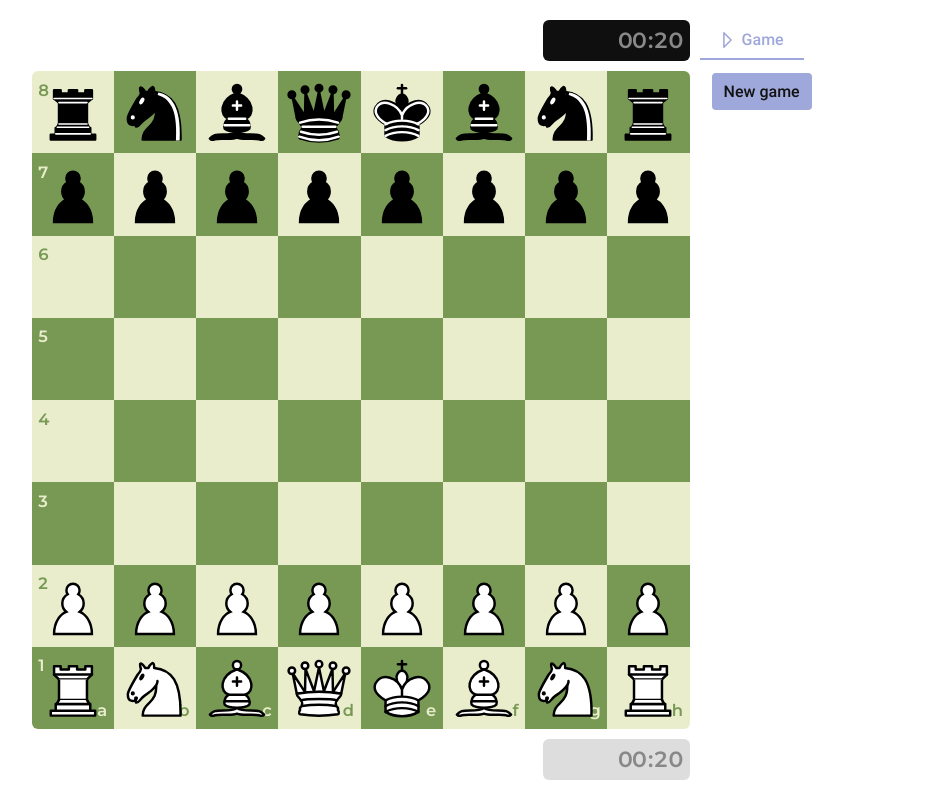
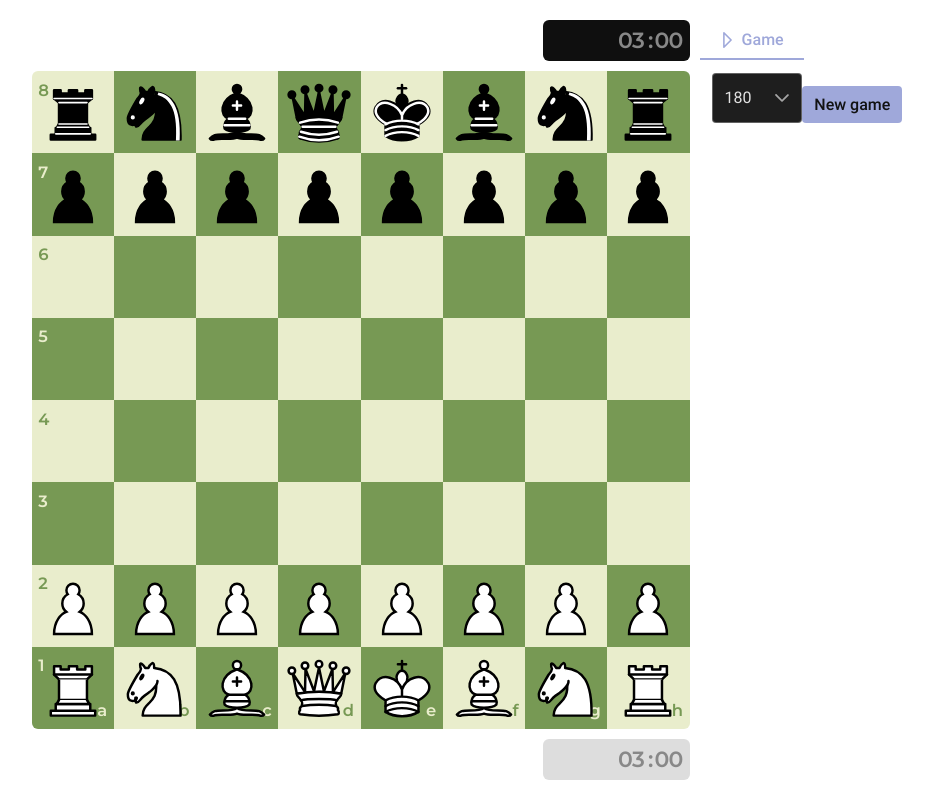
Before and after one commit to clxsewn/chess-app, a React (Vite) app: page / in a window 1280 px wide. Shown: the whole page, without its empty margins (106-1039 px from the left). Built offline with nearby package versions, Linux system fonts and the light colour scheme.

Commit message:
game time selection added

```diff
--- a/src/components/Aside/tabs/Game/index.tsx
+++ b/src/components/Aside/tabs/Game/index.tsx
@@ -2,16 +2,24 @@ import {
     discard,
     GameStatus,
     start,
+    timeMarks,
+    setTimeMark,
 } from '../../../../store/reducers/gameSlice.ts'
 import { Button } from 'primereact/button'
 import { useAppDispatch, useAppSelector } from '../../../../hooks.ts'
+import { Dropdown, DropdownChangeEvent } from 'primereact/dropdown'
 
 export default function GameTab() {
     const dispatch = useAppDispatch()
-    const gameStatus = useAppSelector((state) => state.game.gameStatus)
+    const [gameStatus, initialTime] = useAppSelector((state) => [
+        state.game.gameStatus,
+        state.game.initialTime,
+    ])
 
     const startButtonHandler = () => dispatch(start())
     const discardButtonHandler = () => dispatch(discard())
+    const selectTimeMarkHandler = (e: DropdownChangeEvent) =>
+        dispatch(setTimeMark(e.value))
 
     return (
         <>
@@ -22,7 +30,14 @@ export default function GameTab() {
                     onClick={discardButtonHandler}
                 ></Button>
             ) : (
-                <Button label="New game" onClick={startButtonHandler} />
+                <>
+                    <Dropdown
+                        options={timeMarks}
+                        value={initialTime}
+                        onChange={selectTimeMarkHandler}
+                    />
+                    <Button label="New game" onClick={startButtonHandler} />
+                </>
             )}
         </>
     )
--- a/src/components/Game/index.tsx
+++ b/src/components/Game/index.tsx
@@ -7,21 +7,24 @@ import { opposite } from '../../utils/helpers.ts'
 
 export default function Game() {
     const viewName = useAppSelector((state) => state.appearance.boardView.name)
-    const gameID = useAppSelector((state) => state.game.id)
+    const [gameID, initialTime] = useAppSelector((state) => [
+        state.game.id,
+        state.game.initialTime,
+    ])
     const bottomColor = viewName === 'Default' ? 'white' : 'black'
 
     return (
         <div className="game">
             <div className="board-wrapper">
                 <Timer
-                    duration={20}
-                    key={`${opposite(bottomColor)}${gameID}`}
+                    duration={initialTime}
+                    key={`${opposite(bottomColor)}${gameID}${initialTime}`}
                     forPlayer={opposite(bottomColor)}
                 />
                 <Board />
                 <Timer
-                    duration={20}
-                    key={`${bottomColor}${gameID}`}
+                    duration={initialTime}
+                    key={`${bottomColor}${gameID}${initialTime}`}
                     forPlayer={bottomColor}
                 />
             </div>
--- a/src/store/reducers/gameSlice.ts
+++ b/src/store/reducers/gameSlice.ts
@@ -11,6 +11,8 @@ import {
 import { enPassant, opposite } from '../../utils/helpers.ts'
 
 type TColorOrNull = TColor | null
+
+export const timeMarks = [60, 180, 300, 600, 1800]
 
 export enum GameResult {
     WhiteWon,
@@ -32,6 +34,7 @@ export enum GameStatus {
 interface Game {
     board: Board
     id: number
+    initialTime: number
     movesHistory: IMove[]
     selected: TileID | null
     possibleMoves: TileID[]
@@ -89,6 +92,7 @@ const initialState: Game = {
     gameStatus: GameStatus.Waiting,
     turn: null,
     gameResult: null,
+    initialTime: timeMarks[1],
 }
 
 export const gameSlice = createSlice({
@@ -225,9 +229,14 @@ export const gameSlice = createSlice({
             state.gameResult = result
         },
 
+        setTimeMark: (state, action: PayloadAction<number>) => {
+            state.initialTime = action.payload
+        },
+
         discard: () => initialState,
     },
 })
 
-export const { select, unselect, move, start, end, discard } = gameSlice.actions
+export const { select, unselect, move, start, end, setTimeMark, discard } =
+    gameSlice.actions
 export default gameSlice.reducer
```
